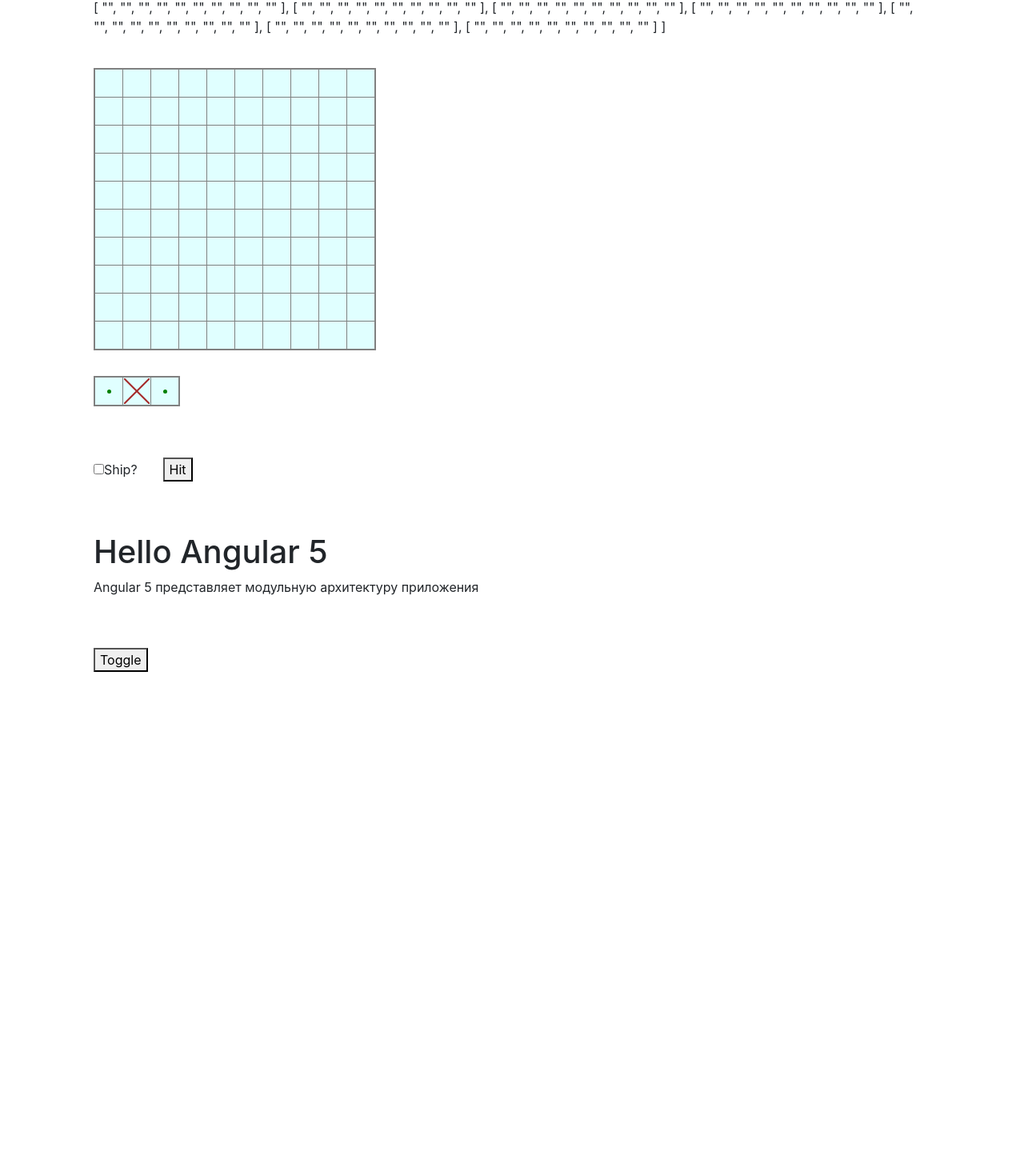
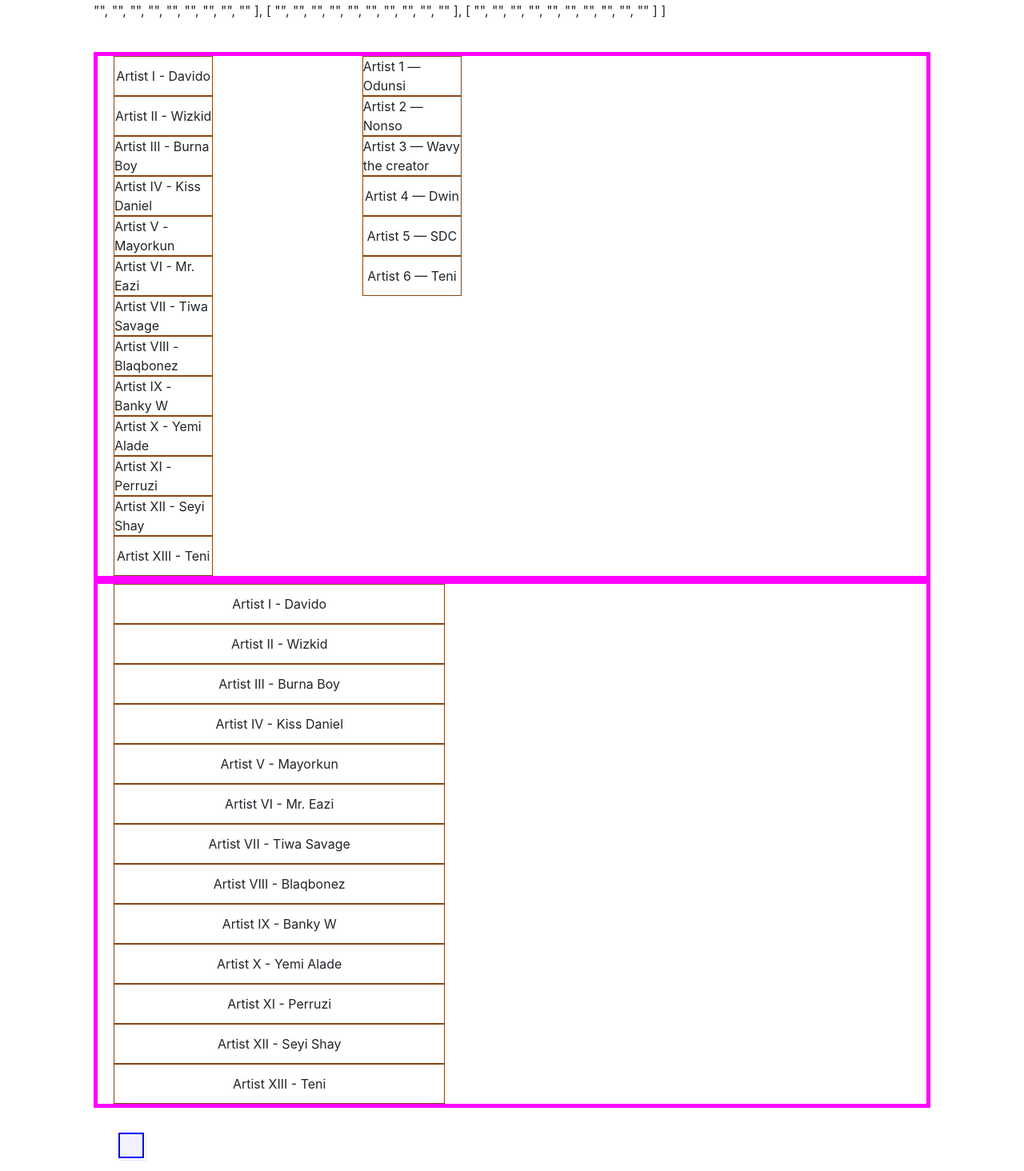
Before and after one commit to belpyro/GamePortal, an Angular app in the folder GamePortal/AliaksNad.Battleship.Client/BattleshipClient/: page /home in a window 1280 px wide. Shown: the part 666-2130 px from the top of the page at 80% size. Before the commit the page ends 1538 px from the top, so only its background shows below. Built offline with nearby package versions, Linux system fonts and the light colour scheme.

Commit message:
+ @angular/cdk + simple drag & drop

```diff
--- a/GamePortal/AliaksNad.Battleship.Client/BattleshipClient/package.json
+++ b/GamePortal/AliaksNad.Battleship.Client/BattleshipClient/package.json
@@ -12,6 +12,7 @@
   "private": true,
   "dependencies": {
     "@angular/animations": "~10.0.2",
+    "@angular/cdk": "^10.1.2",
     "@angular/common": "~10.0.2",
     "@angular/compiler": "~10.0.2",
     "@angular/core": "~10.0.2",
--- a/GamePortal/AliaksNad.Battleship.Client/BattleshipClient/src/app/app.module.ts
+++ b/GamePortal/AliaksNad.Battleship.Client/BattleshipClient/src/app/app.module.ts
@@ -11,6 +11,7 @@
 import { NotFoundComponent } from './components/main/notfound/notfound.component';
 import { GameBoardComponent } from './components/game/game-board/game-board.component';
 import { ReactiveFormsModule, FormsModule } from '@angular/forms';
+import { DragDropModule } from '@angular/cdk/drag-drop';
 import { ProfileComponent } from './components/main/profile/profile.component';
 import { BattlefieldComponent } from './components/game/battlefield/battlefield.component';
 
@@ -31,7 +32,8 @@
     ReactiveFormsModule,
     HttpClientModule,
     FormsModule,
-    BattleshipRoutesModule
+    BattleshipRoutesModule,
+    DragDropModule,
   ],
   providers: [],
   bootstrap: [AppComponent]
--- a/GamePortal/AliaksNad.Battleship.Client/BattleshipClient/src/app/components/game/battlefield/battlefield.component.html
+++ b/GamePortal/AliaksNad.Battleship.Client/BattleshipClient/src/app/components/game/battlefield/battlefield.component.html
@@ -20,6 +20,64 @@
     </tr>
   </table>
   <label> arr = {{ arr | json }} sign = {{ sign | json }} </label>
+</div>
+
+<div class="margin">
+  <div style="display: flex;" class="divcss">
+    <div
+      cdkDropList
+      [cdkDropListData]="artists"
+      [cdkDropListConnectedTo]="secondList"
+      #firstList="cdkDropList"
+      (cdkDropListDropped)="drop($event)"
+      style="width: 30%;"
+    >
+      <div *ngFor="let artist of artists" class="pop" cdkDrag>{{ artist }}</div>
+    </div>
+    <div
+      cdkDropList
+      [cdkDropListData]="alteArtists"
+      [cdkDropListConnectedTo]="firstList"
+      #secondList="cdkDropList"
+      (cdkDropListDropped)="drop($event)"
+      style="width: 30%;"
+    >
+      <div *ngFor="let artist of alteArtists" class="pop" cdkDrag>
+        {{ artist }}
+      </div>
+    </div>
+  </div>
+  <div
+    class="margin"
+    cdkDropList
+    (cdkDropListDropped)="drop($event)"
+    class="divcss"
+  >
+    <div *ngFor="let artist of artists" class="pop" cdkDrag>{{ artist }}</div>
+  </div>
+
+  <div class="margin">
+    <td class="battlefield-cell battlefield-cell__busy">
+      <div class="battlefield-cell-content" data-y="2" data-x="5">
+        <span class="z"></span>&nbsp;
+        <div
+          data-id="JmTQRvOYiE3O"
+          data-length="1"
+          data-position="h"
+          class="ship-box ship-box__h ui-draggable ship-box__draggable"
+          style="
+            width: 2em;
+            height: 2em;
+            padding-right: 0px;
+            padding-bottom: 0px;
+            left: 0px;
+            top: 0px;
+            margin: -2px;
+          "
+        ></div>
+      </div>
+    </td>
+  </div>
 </div>
 
 <div class="margin">
--- a/GamePortal/AliaksNad.Battleship.Client/BattleshipClient/src/app/components/game/battlefield/battlefield.component.scss
+++ b/GamePortal/AliaksNad.Battleship.Client/BattleshipClient/src/app/components/game/battlefield/battlefield.component.scss
@@ -65,3 +65,44 @@
   margin-top: -2px;
   margin-left: -2px;
 }
+
+.battlefield-cell {
+  border: 1px solid #b4b4ff;
+  padding: 0;
+}
+.battlefield-cell__busy {
+  border-color: rgba(0, 0, 255, 0.1);
+}
+
+.ship-box {
+  z-index: 2;
+  left: 0;
+  top: 0;
+  border: 2px solid #00f;
+  background: rgba(0, 0, 255, 0.05);
+  position: absolute !important;
+  margin: -2px;
+}
+.ui-draggable {
+  cursor: move !important;
+}
+.pop {
+  height: 50px;
+  width: 40%;
+  margin-left: 20px;
+  border: 1px solid saddlebrown;
+  display: flex;
+  justify-content: center;
+  align-items: center;
+}
+.divcss {
+  border: 5px solid fuchsia;
+}
+/* Animate items as they’re being sorted. */
+.cdk-drop-list-dragging .cdk-drag {
+  transition: transform 250ms cubic-bezier(0, 0, 0.2, 1);
+}
+/* Animate an item that has been dropped. */
+.cdk-drag-animating {
+  transition: transform 300ms cubic-bezier(0, 0, 0.2, 1);
+}
--- a/GamePortal/AliaksNad.Battleship.Client/BattleshipClient/src/app/components/game/battlefield/battlefield.component.ts
+++ b/GamePortal/AliaksNad.Battleship.Client/BattleshipClient/src/app/components/game/battlefield/battlefield.component.ts
@@ -1,4 +1,5 @@
 import { Component, OnInit } from '@angular/core';
+import { CdkDragDrop, moveItemInArray, transferArrayItem } from '@angular/cdk/drag-drop';
 
 @Component({
   selector: 'app-battlefield',
@@ -18,7 +19,29 @@
   arr = new Array();
   sign = new Array();
   name: number;
-
+  artists = [
+    'Artist I - Davido',
+    'Artist II - Wizkid',
+    'Artist III - Burna Boy',
+    'Artist IV - Kiss Daniel',
+    'Artist V - Mayorkun',
+    'Artist VI - Mr. Eazi',
+    'Artist VII - Tiwa Savage',
+    'Artist VIII - Blaqbonez',
+    'Artist IX - Banky W',
+    'Artist X - Yemi Alade',
+    'Artist XI - Perruzi',
+    'Artist XII - Seyi Shay',
+    'Artist XIII - Teni'
+  ];
+  alteArtists = [
+    'Artist 1 — Odunsi',
+    'Artist 2 — Nonso',
+    'Artist 3 — Wavy the creator',
+    'Artist 4 — Dwin',
+    'Artist 5 — SDC',
+    'Artist 6 — Teni'
+  ];
   constructor() {
   }
 
@@ -28,6 +51,7 @@
   ngOnInit(): void {
     this.foo(this.size);
     console.log('Component "ngOn" initialised!');
+
   }
 
   foo(size): void {
@@ -40,6 +64,14 @@
       for (let g = 0; g < size; g++) {
         this.sign[i].push('');
       }
+    }
+  }
+  drop(event: CdkDragDrop<string[]>) {
+    if (event.previousContainer !== event.container) {
+      transferArrayItem(event.previousContainer.data, event.container.data,
+        event.previousIndex, event.currentIndex)
+    } else {
+      moveItemInArray(this.artists, event.previousIndex, event.currentIndex);
     }
   }
 
```
Also changed, not shown: 1 other file (tests, documents, lock files or other folders).
